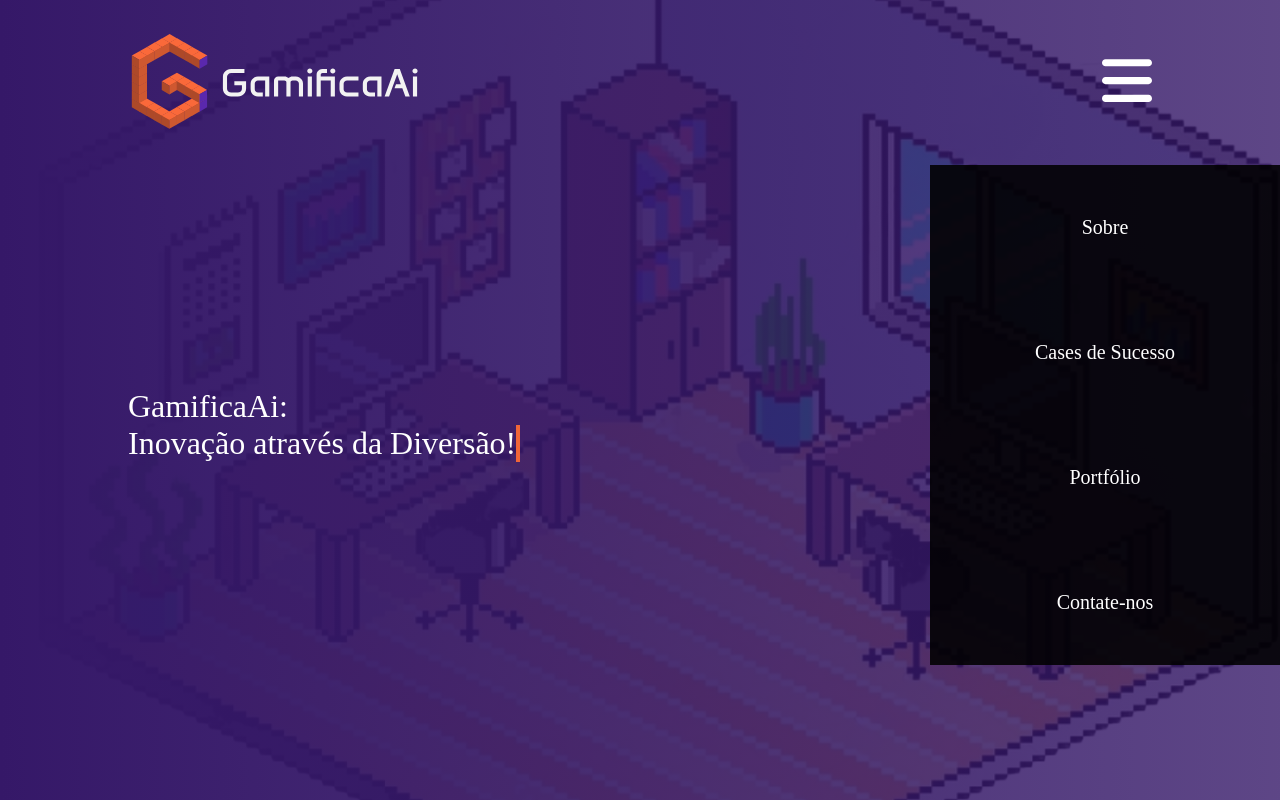
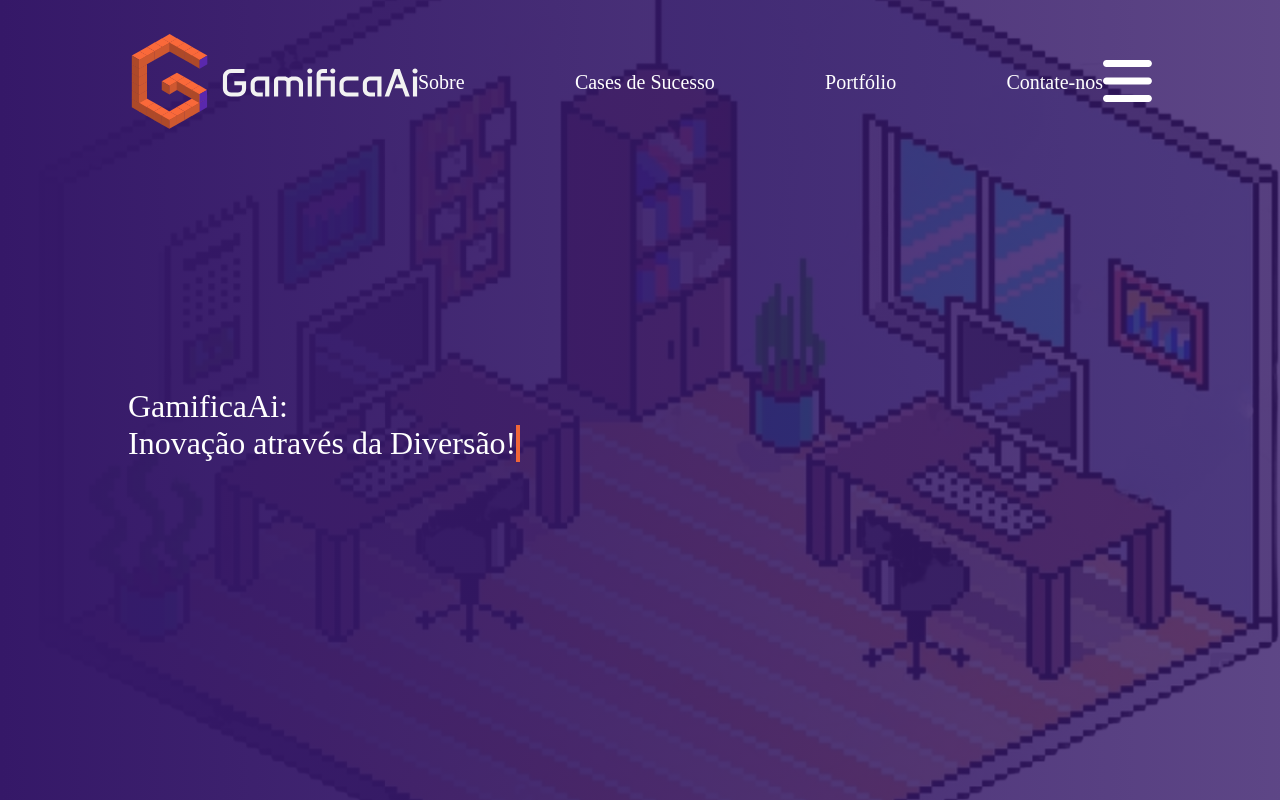
Before and after one commit to ArtzFxz/gamificaai, a plain HTML site: page index.html in a window 1280 px wide. Shown: the top 800 px of the page. Drawn offline with Linux system fonts and the light colour scheme; a web font is replaced by a local one.

Commit message:
feat: FEITO

```diff
--- a/style.css
+++ b/style.css
@@ -483,22 +483,7 @@ footer .container-grid {
         fill: white;
     }
 
-    nav.menu {
-        height: 500px;
-        width: 350px;
 
-        padding: 0px 30px;
-
-        flex-direction: column;
-        justify-content: space-around;
-        align-items: center;
-
-        background-color: #000000e0;
-
-        position: absolute;
-        top: 165px;
-        right: 0px;
-    }
 
     #sobre {
         padding: 100px 15%;
```
